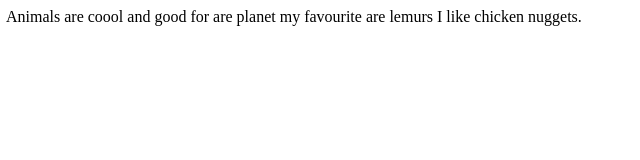
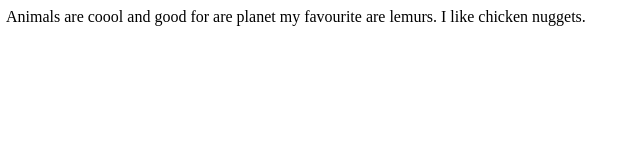
Before and after one commit to chicken-nugget-god/Animals, a plain HTML site: page index.html in a window 1280 px wide. Shown: the full height of the page, 2-642 px from the left. Drawn offline with Linux system fonts and the light colour scheme.

Commit message:
Update index.html

```diff
--- a/index.html
+++ b/index.html
@@ -3,11 +3,11 @@
 
 <body>
 Animals are coool and good for are planet
-my favourite are lemurs
-I like chicken nuggets.
+my favourite are lemurs.
+
 
 </body>
-
+I like chicken nuggets.
 
 
 
```
